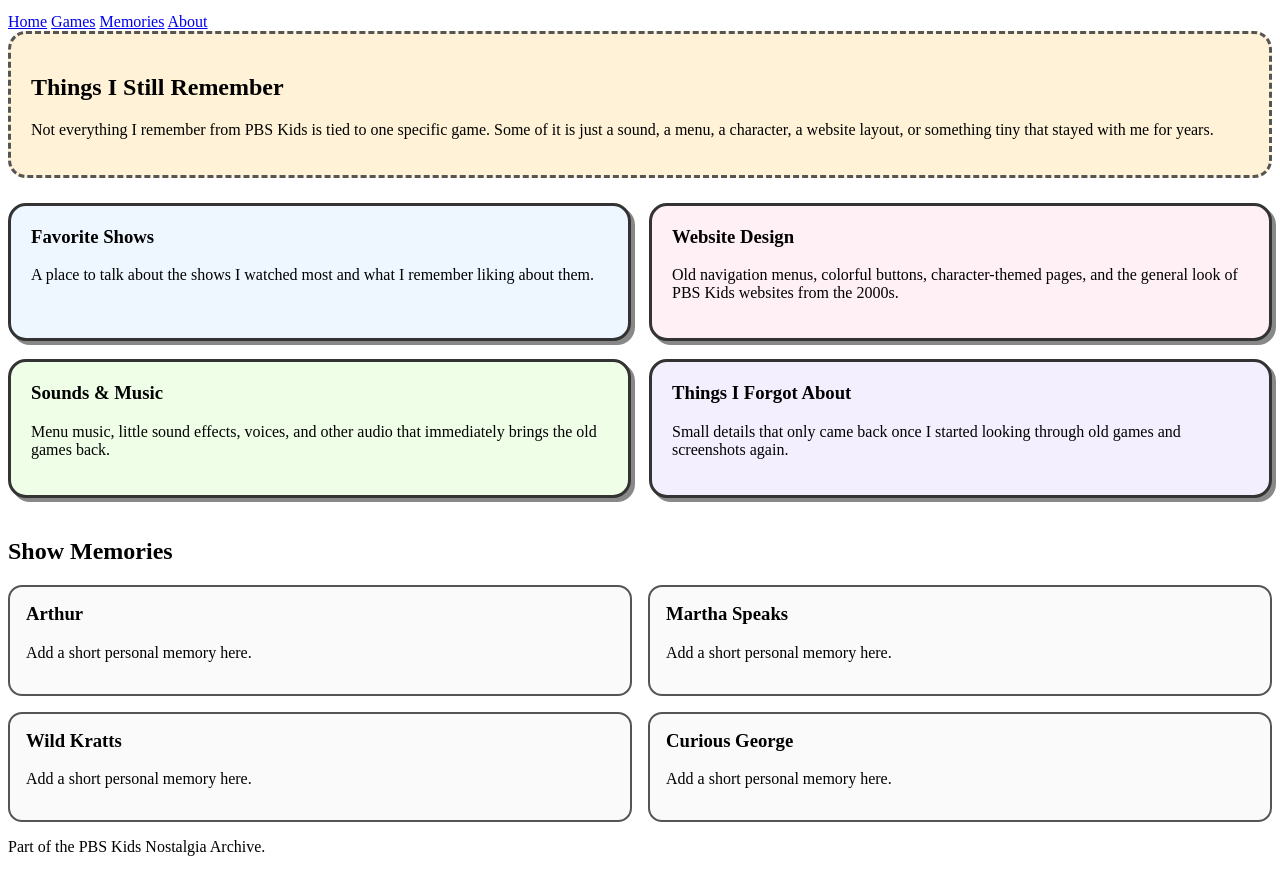
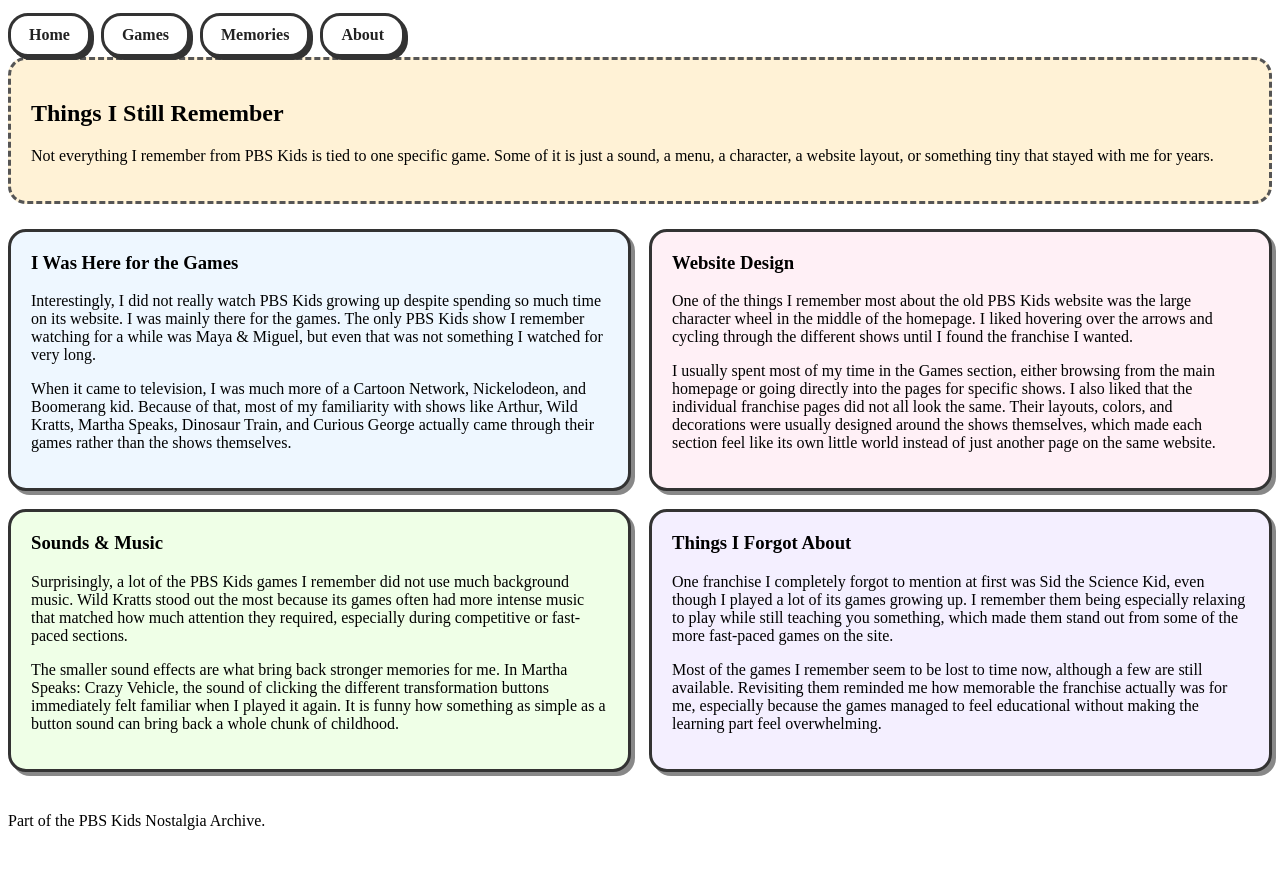
Before and after one commit to EddieDevDesign/PBS-Kids-Website, a plain HTML site: page memories.html in a window 1280 px wide. Shown: the part 101-973 px from the top of the page. After the commit the page ends 947 px from the top, so only its background shows below. Drawn offline with Linux system fonts and the light colour scheme.

Commit message:
Complete memories page

```diff
--- a/memories.html
+++ b/memories.html
@@ -2,9 +2,9 @@
 <html lang="en">
   <head>
     <meta charset="UTF-8" />
+    <link rel="icon" type="image/x-icon" href="favicon/construction.ico" />
     <meta name="viewport" content="width=device-width, initial-scale=1.0" />
     <title>Memories | PBS Kids Nostalgia Archive</title>
-    <link rel="stylesheet" href="css/style.css" />
   </head>
 
   <body>
@@ -36,65 +36,79 @@
 
         <section class="memory-grid">
           <article class="memory-card">
-            <h3>Favorite Shows</h3>
+            <h3>I Was Here for the Games</h3>
             <p>
-              A place to talk about the shows I watched most and what I remember
-              liking about them.
+              Interestingly, I did not really watch PBS Kids growing up despite
+              spending so much time on its website. I was mainly there for the
+              games. The only PBS Kids show I remember watching for a while was
+              Maya &amp; Miguel, but even that was not something I watched for
+              very long.
+            </p>
+            <p>
+              When it came to television, I was much more of a Cartoon Network,
+              Nickelodeon, and Boomerang kid. Because of that, most of my
+              familiarity with shows like Arthur, Wild Kratts, Martha Speaks,
+              Dinosaur Train, and Curious George actually came through their
+              games rather than the shows themselves.
             </p>
           </article>
 
           <article class="memory-card">
             <h3>Website Design</h3>
             <p>
-              Old navigation menus, colorful buttons, character-themed pages,
-              and the general look of PBS Kids websites from the 2000s.
+              One of the things I remember most about the old PBS Kids website
+              was the large character wheel in the middle of the homepage. I
+              liked hovering over the arrows and cycling through the different
+              shows until I found the franchise I wanted.
+            </p>
+            <p>
+              I usually spent most of my time in the Games section, either
+              browsing from the main homepage or going directly into the pages
+              for specific shows. I also liked that the individual franchise
+              pages did not all look the same. Their layouts, colors, and
+              decorations were usually designed around the shows themselves,
+              which made each section feel like its own little world instead of
+              just another page on the same website.
             </p>
           </article>
 
           <article class="memory-card">
             <h3>Sounds & Music</h3>
             <p>
-              Menu music, little sound effects, voices, and other audio that
-              immediately brings the old games back.
+              Surprisingly, a lot of the PBS Kids games I remember did not use
+              much background music. Wild Kratts stood out the most because its
+              games often had more intense music that matched how much attention
+              they required, especially during competitive or fast-paced
+              sections.
+            </p>
+            <p>
+              The smaller sound effects are what bring back stronger memories
+              for me. In Martha Speaks: Crazy Vehicle, the sound of clicking the
+              different transformation buttons immediately felt familiar when I
+              played it again. It is funny how something as simple as a button
+              sound can bring back a whole chunk of childhood.
             </p>
           </article>
 
           <article class="memory-card">
             <h3>Things I Forgot About</h3>
             <p>
-              Small details that only came back once I started looking through
-              old games and screenshots again.
+              One franchise I completely forgot to mention at first was Sid the
+              Science Kid, even though I played a lot of its games growing up. I
+              remember them being especially relaxing to play while still
+              teaching you something, which made them stand out from some of the
+              more fast-paced games on the site.
+            </p>
+            <p>
+              Most of the games I remember seem to be lost to time now, although
+              a few are still available. Revisiting them reminded me how
+              memorable the franchise actually was for me, especially because
+              the games managed to feel educational without making the learning
+              part feel overwhelming.
             </p>
           </article>
         </section>
-
-        <section class="show-memories">
-          <h2>Show Memories</h2>
-
-          <div class="show-memory-list">
-            <article class="show-memory">
-              <h3>Arthur</h3>
-              <p>Add a short personal memory here.</p>
-            </article>
-
-            <article class="show-memory">
-              <h3>Martha Speaks</h3>
-              <p>Add a short personal memory here.</p>
-            </article>
-
-            <article class="show-memory">
-              <h3>Wild Kratts</h3>
-              <p>Add a short personal memory here.</p>
-            </article>
-
-            <article class="show-memory">
-              <h3>Curious George</h3>
-              <p>Add a short personal memory here.</p>
-            </article>
-          </div>
-        </section>
       </main>
-
       <footer>
         <p>Part of the PBS Kids Nostalgia Archive.</p>
       </footer>
@@ -108,6 +122,28 @@
     background: #fff2d6;
     border: 3px dashed #555;
     border-radius: 18px;
+  }
+
+  nav {
+    display: flex;
+    flex-wrap: wrap;
+    gap: 10px;
+  }
+
+  nav a {
+    padding: 10px 18px;
+    background: white;
+    color: #222;
+    text-decoration: none;
+    font-weight: bold;
+    border: 3px solid #333;
+    border-radius: 20px;
+    box-shadow: 3px 3px 0 #333;
+  }
+
+  nav a:hover {
+    transform: translate(2px, 2px);
+    box-shadow: 1px 1px 0 #333;
   }
 
   .memory-grid {
@@ -141,30 +177,8 @@
     margin-top: 0;
   }
 
-  .show-memories {
-    margin-top: 20px;
-  }
-
-  .show-memory-list {
-    display: grid;
-    grid-template-columns: repeat(2, 1fr);
-    gap: 16px;
-  }
-
-  .show-memory {
-    padding: 16px;
-    background: #fafafa;
-    border: 2px solid #555;
-    border-radius: 14px;
-  }
-
-  .show-memory h3 {
-    margin-top: 0;
-  }
-
   @media (max-width: 700px) {
-    .memory-grid,
-    .show-memory-list {
+    .memory-grid {
       grid-template-columns: 1fr;
     }
   }
```
